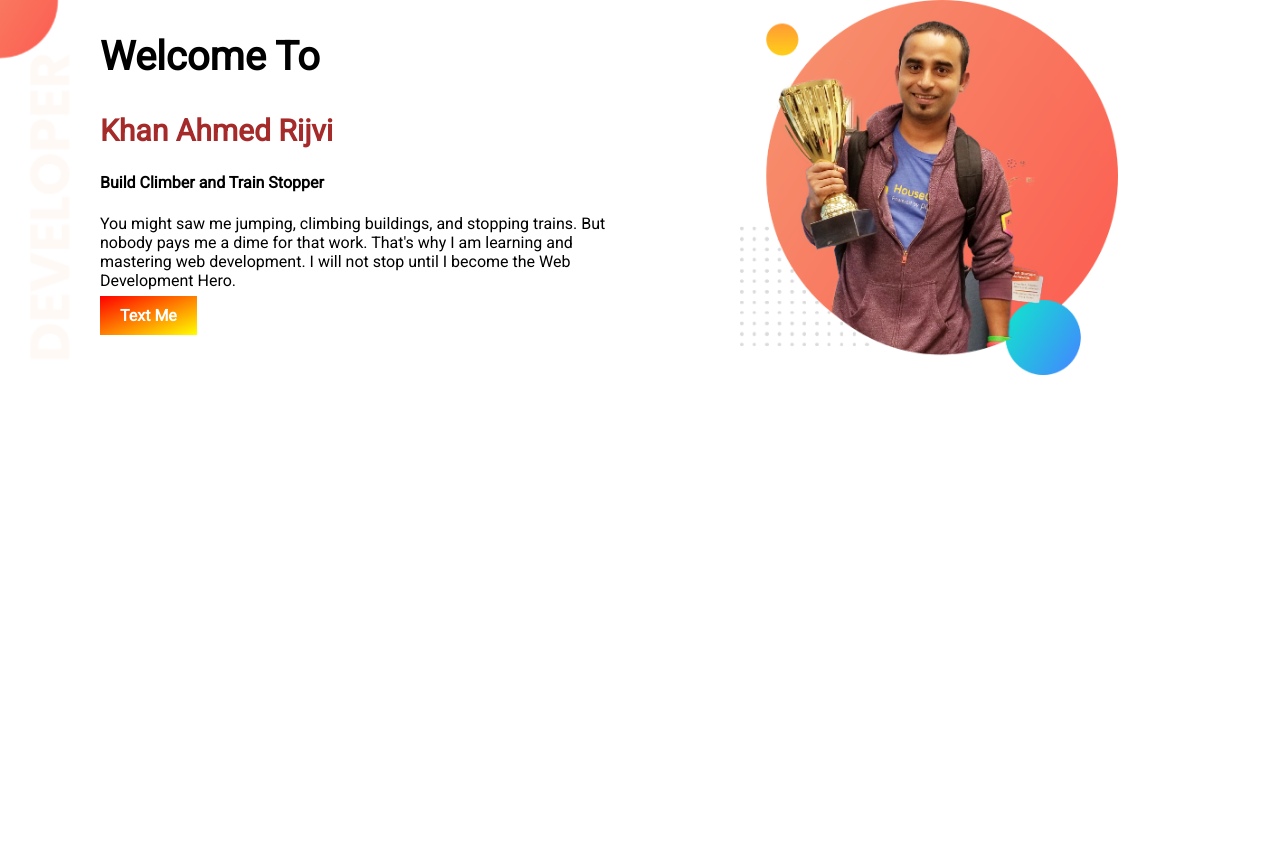
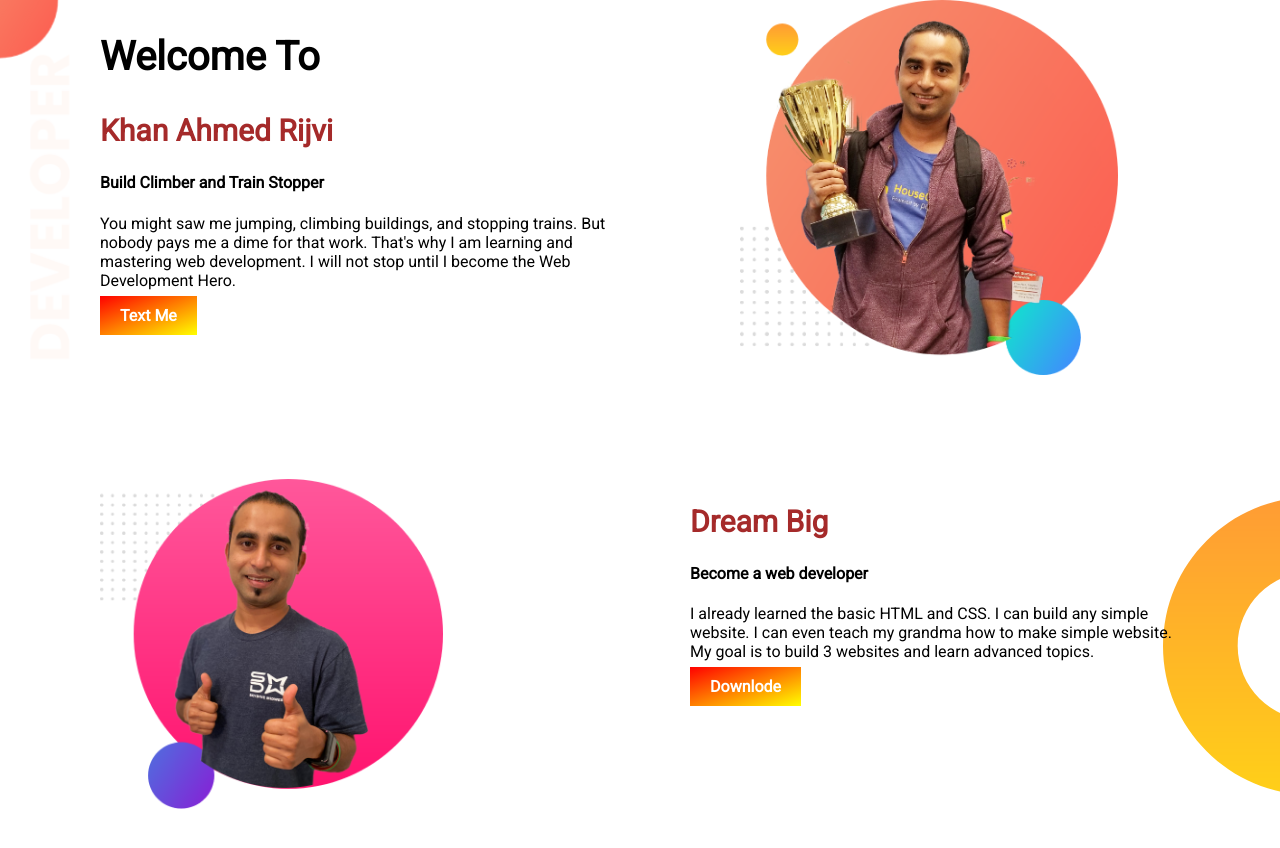
Before and after one commit to rijviahmed1/first-portfolio, a plain HTML site: page index.html in a window 1280 px wide. Before the commit the page ends 800 px from the top, so only its background shows below. Drawn offline with Linux system fonts and the light colour scheme.

Commit message:
secont-part

```diff
--- a/index.html
+++ b/index.html
@@ -12,6 +12,7 @@
 </head>
 <body>
     <section class="area1">
+
         <div class="vag1">
             <h1>Welcome To</h1>
             <h2>Khan Ahmed Rijvi</h2>
@@ -24,8 +25,25 @@
         <div class="vag1">
             <img src="images/jhankar.png" alt="">
         </div>
+
     </section>
 
 
+    <section class="area2">
+
+        <div class="vag2 vag-img">
+            <img src="images/jhankar2.png" alt="">
+        </div>
+
+
+        <div class="vag2">
+            <h2>Dream Big</h2>
+            <h4>Become a web developer</h4>
+            <p>I already learned the basic HTML and CSS. I can build any simple website. I can even teach my grandma how to make simple website. My goal is to build 3 websites and learn advanced topics.</p>
+            <a target="_blank" href="https://www.facebook.com/rijvi01">Downlode</a>
+        </div>
+
+    </section>
+
 </body>
 </html>
--- a/style.css
+++ b/style.css
@@ -12,6 +12,7 @@ h2{
 }
 section{
     display: flex;
+    margin-bottom: 100px;
 }
 .vag1{
     width: 50%;
@@ -32,3 +33,20 @@ a{
     background-image: url(images/top-banner.png);
     background-repeat: no-repeat;
 }
+.vag2{
+    width: 50%;
+   padding-right: 100px;
+}
+.vag-img{
+    padding-left: 100px;
+}
+.vag2 img{
+    width: 70%;
+
+}
+
+.area2{
+    background-image: url(images/dream-bg.png);
+    background-repeat: no-repeat;
+    background-position: right;
+}
```
